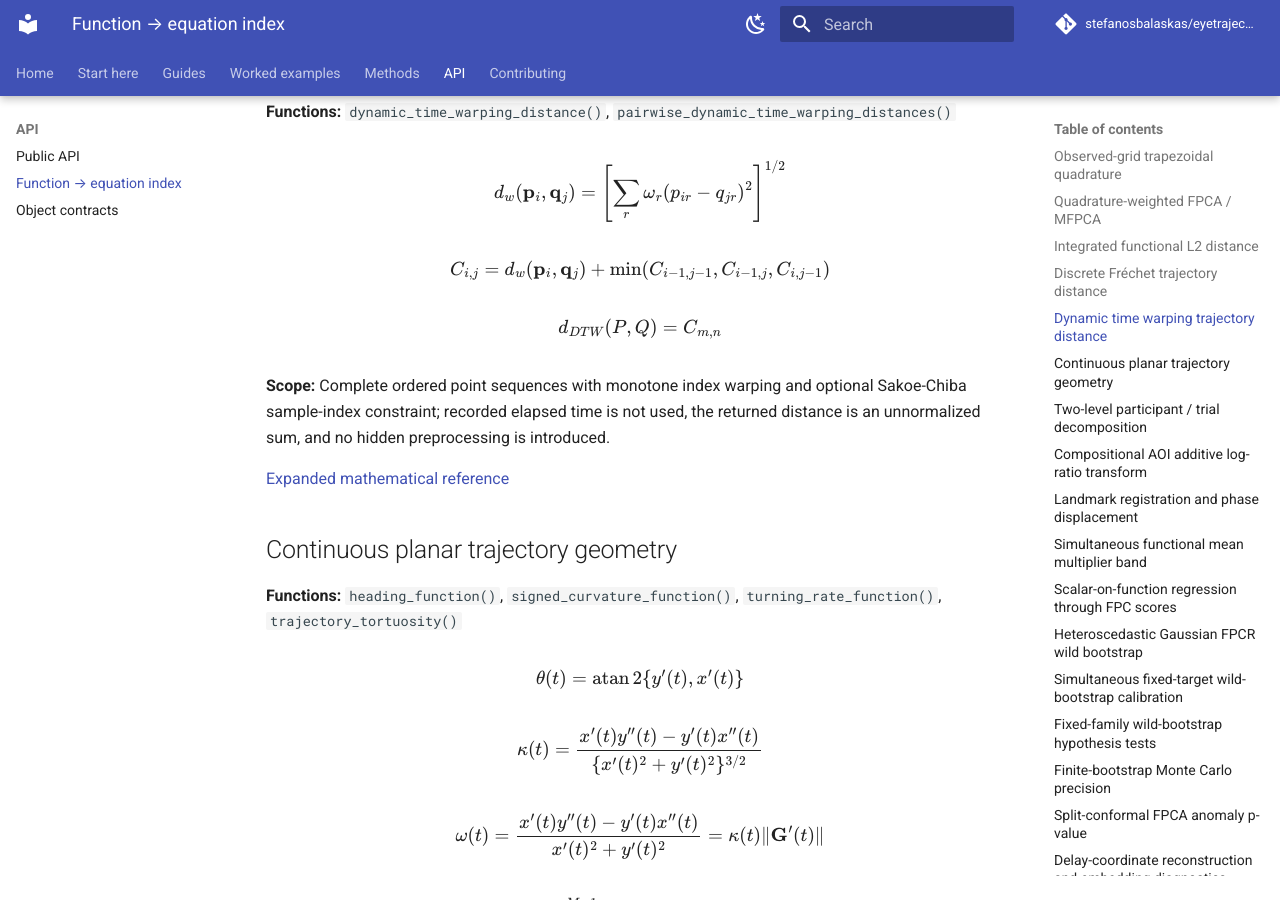
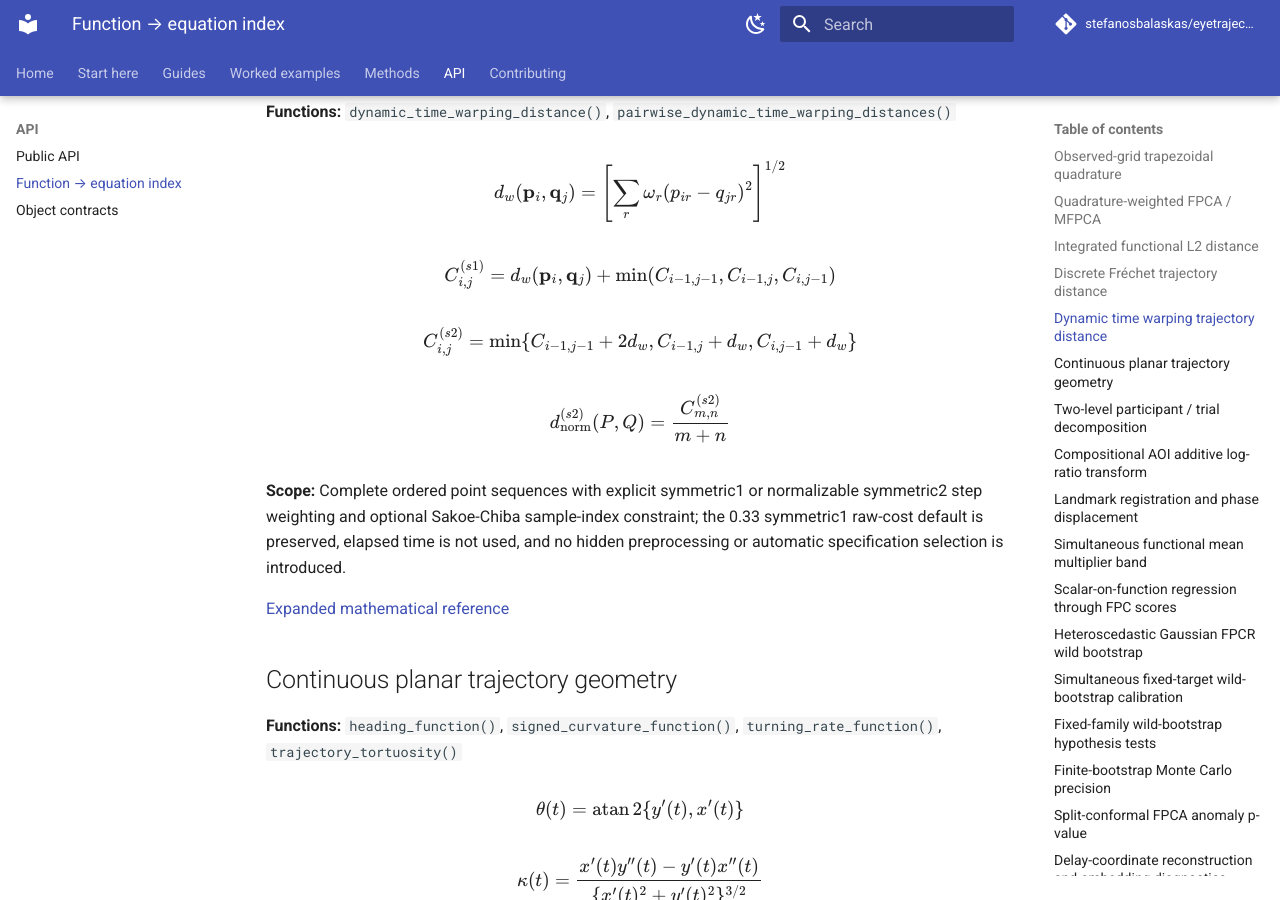
Before and after one commit to stefanosbalaskas/eyetrajectoriespy, an MkDocs documentation site: the page built from docs/reference/function-equation-index.md, in a window 1280 px wide and 900 px high, scrolled down 1919 px. Built offline with MkDocs 1.6.1 and Material for MkDocs 9.7.7, drawn with Linux system fonts in a browser that asks for light colours; comment, search, counter and statistics services are not loaded.

Commit message:
Regenerate DTW equation index contract

```diff
--- a/docs/reference/function-equation-index.md
+++ b/docs/reference/function-equation-index.md
@@ -77,14 +77,18 @@ d_w(\mathbf p_i,\mathbf q_j)=\left[\sum_r\omega_r(p_{ir}-q_{jr})^2\right]^{1/2}
 $$
 
 $$
-C_{i,j}=d_w(\mathbf p_i,\mathbf q_j)+\min(C_{i-1,j-1},C_{i-1,j},C_{i,j-1})
+C^{(s1)}_{i,j}=d_w(\mathbf p_i,\mathbf q_j)+\min(C_{i-1,j-1},C_{i-1,j},C_{i,j-1})
 $$
 
 $$
-d_{DTW}(P,Q)=C_{m,n}
+C^{(s2)}_{i,j}=\min\{C_{i-1,j-1}+2d_w,C_{i-1,j}+d_w,C_{i,j-1}+d_w\}
 $$
 
-**Scope:** Complete ordered point sequences with monotone index warping and optional Sakoe-Chiba sample-index constraint; recorded elapsed time is not used, the returned distance is an unnormalized sum, and no hidden preprocessing is introduced.
+$$
+d^{(s2)}_{\mathrm{norm}}(P,Q)=\frac{C^{(s2)}_{m,n}}{m+n}
+$$
+
+**Scope:** Complete ordered point sequences with explicit symmetric1 or normalizable symmetric2 step weighting and optional Sakoe-Chiba sample-index constraint; the 0.33 symmetric1 raw-cost default is preserved, elapsed time is not used, and no hidden preprocessing or automatic specification selection is introduced.
 
 [Expanded mathematical reference](../methods/mathematical-reference.md#dynamic-time-warping)
 
```
